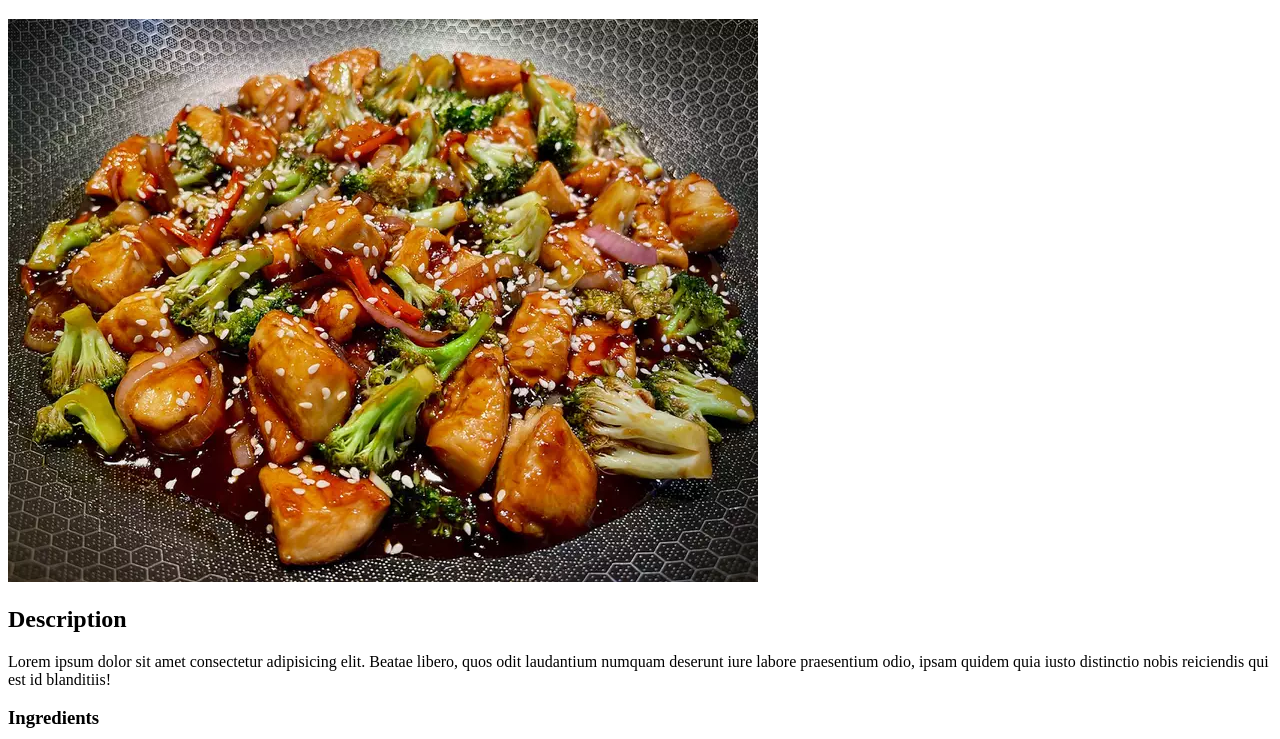
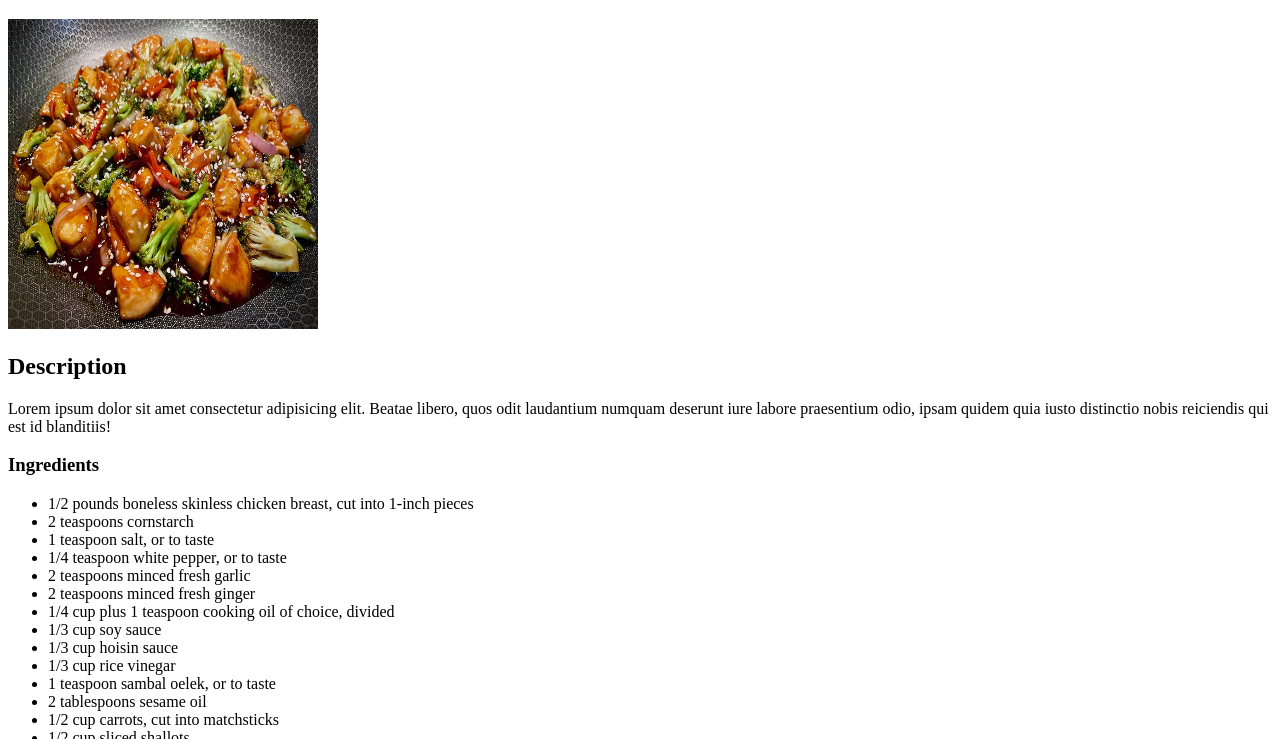
Before and after one commit to MatCaban/odin-recipe, a plain HTML site: page recipes/chicken.html in a window 1280 px wide. Shown: the part 61-800 px from the top of the page. Drawn offline with Linux system fonts and the light colour scheme.

Commit message:
Set img widht height

```diff
--- a/recipes/chicken.html
+++ b/recipes/chicken.html
@@ -9,7 +9,7 @@
 
 <body>
     <h1>Sesame Chicken with Broccoli</h1>
-    <img src="../images/Stir-Fried-Sesame-Chicken.jpg" alt="Stir Fried Sesame Chicken on plate">
+    <img src="../images/Stir-Fried-Sesame-Chicken.jpg" alt="Stir Fried Sesame Chicken on plate" height="310" width="310">
     <h2>Description</h2>
     <p>Lorem ipsum dolor sit amet consectetur adipisicing elit. Beatae libero, quos odit laudantium numquam deserunt
         iure labore praesentium odio, ipsam quidem quia iusto distinctio nobis reiciendis qui est id blanditiis!</p>
```
